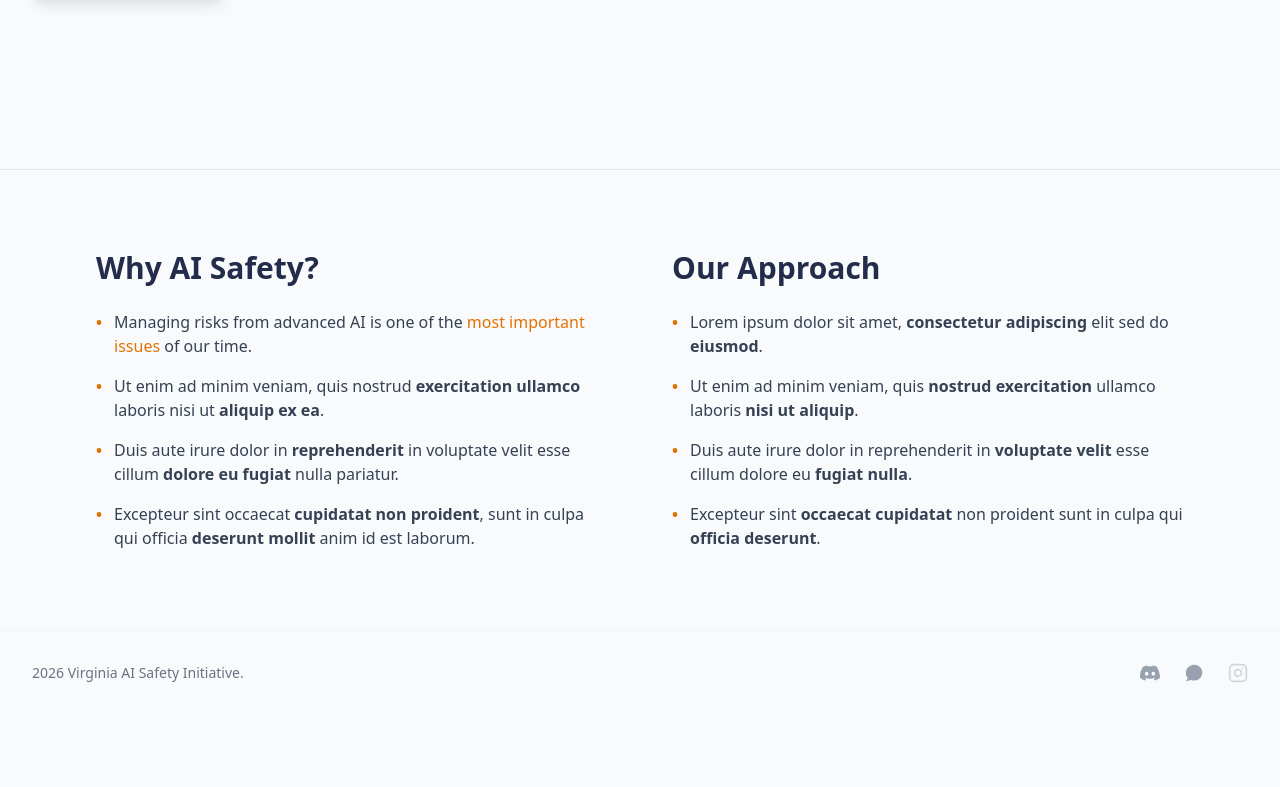
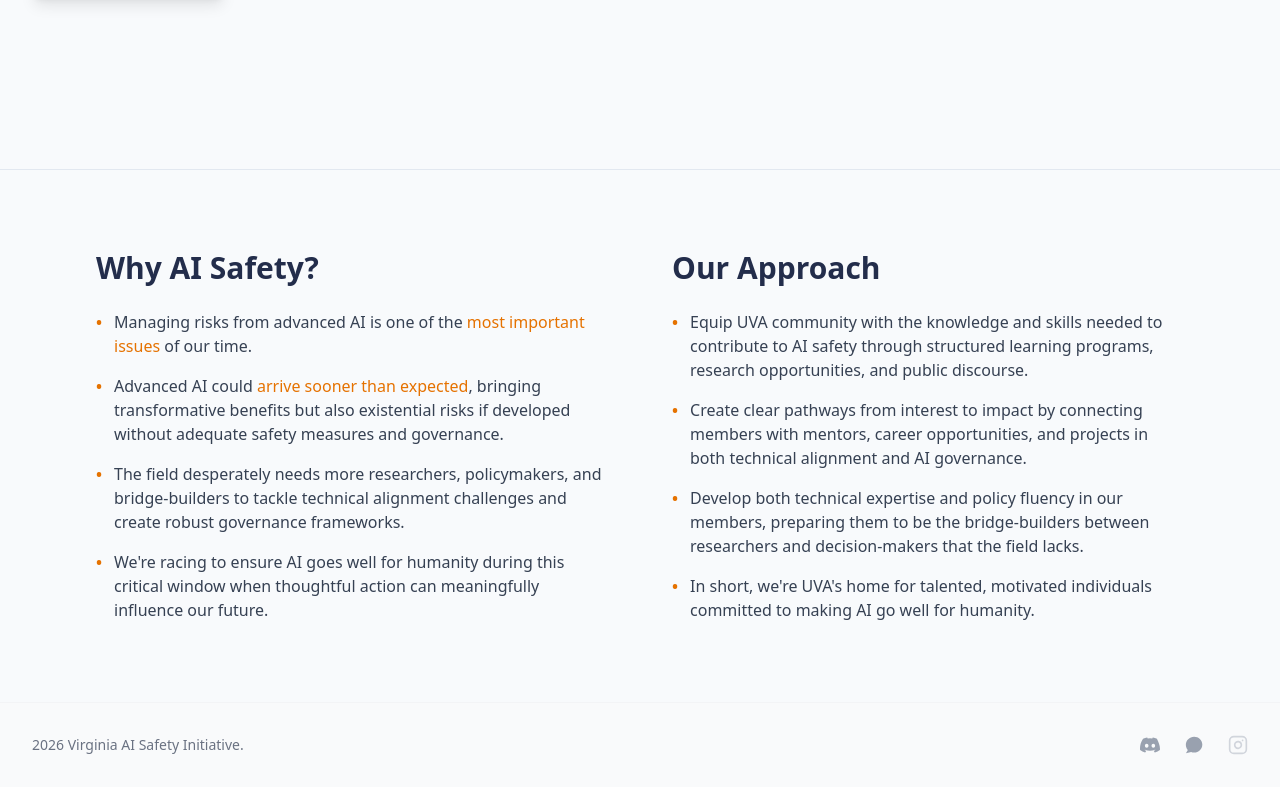
Before and after one commit to Virginia-AI-Security-Initiative/VAISI_Website, a Next.js app: page / in a window 1280 px wide. Shown: the part 723-1510 px from the top of the page. Before the commit the page ends 1438 px from the top, so only its background shows below. Built offline with nearby package versions, Linux system fonts and the light colour scheme; a web font is replaced by a local one.

Commit message:
added text to bottom of home page, needs more links.

```diff
--- a/app/page.tsx
+++ b/app/page.tsx
@@ -57,19 +57,19 @@ export default function Home() {
                 <li className="flex gap-3">
                   <span className="text-secondary font-bold">•</span>
                   <span>
-                    Ut enim ad minim veniam, quis nostrud <strong>exercitation ullamco</strong> laboris nisi ut <strong>aliquip ex ea</strong>.
+                    Advanced AI could <a href="https://ai-2027.com/" target="_blank" rel="noopener noreferrer" className="text-secondary hover:underline">arrive sooner</a> <a href="https://open.substack.com/pub/helentoner/p/long-timelines-to-advanced-ai-have?utm_campaign=post-expanded-share&utm_medium=web" target="_blank" rel="noopener noreferrer" className="text-secondary hover:underline">than expected</a>, bringing transformative benefits but also existential risks if developed without adequate safety measures and governance.
                   </span>
                 </li>
                 <li className="flex gap-3">
                   <span className="text-secondary font-bold">•</span>
                   <span>
-                    Duis aute irure dolor in <strong>reprehenderit</strong> in voluptate velit esse cillum <strong>dolore eu fugiat</strong> nulla pariatur.
+                    The field desperately needs more researchers, policymakers, and bridge-builders to tackle technical alignment challenges and create robust governance frameworks.
                   </span>
                 </li>
                 <li className="flex gap-3">
                   <span className="text-secondary font-bold">•</span>
                   <span>
-                    Excepteur sint occaecat <strong>cupidatat non proident</strong>, sunt in culpa qui officia <strong>deserunt mollit</strong> anim id est laborum.
+                    We're racing to ensure AI goes well for humanity during this critical window when thoughtful action can meaningfully influence our future.
                   </span>
                 </li>
               </ul>
@@ -82,25 +82,25 @@ export default function Home() {
                 <li className="flex gap-3">
                   <span className="text-secondary font-bold">•</span>
                   <span>
-                    Lorem ipsum dolor sit amet, <strong>consectetur adipiscing</strong> elit sed do <strong>eiusmod</strong>.
+                    Equip UVA community with the knowledge and skills needed to contribute to AI safety through structured learning programs, research opportunities, and public discourse.
                   </span>
                 </li>
                 <li className="flex gap-3">
                   <span className="text-secondary font-bold">•</span>
                   <span>
-                    Ut enim ad minim veniam, quis <strong>nostrud exercitation</strong> ullamco laboris <strong>nisi ut aliquip</strong>.
+                    Create clear pathways from interest to impact by connecting members with mentors, career opportunities, and projects in both technical alignment and AI governance.
                   </span>
                 </li>
                 <li className="flex gap-3">
                   <span className="text-secondary font-bold">•</span>
                   <span>
-                    Duis aute irure dolor in reprehenderit in <strong>voluptate velit</strong> esse cillum dolore eu <strong>fugiat nulla</strong>.
+                    Develop both technical expertise and policy fluency in our members, preparing them to be the bridge-builders between researchers and decision-makers that the field lacks.
                   </span>
                 </li>
                 <li className="flex gap-3">
                   <span className="text-secondary font-bold">•</span>
-                  <span>
-                    Excepteur sint <strong>occaecat cupidatat</strong> non proident sunt in culpa qui <strong>officia deserunt</strong>.
+                    <span>
+                    In short, we're UVA's home for talented, motivated individuals committed to making AI go well for humanity.
                   </span>
                 </li>
               </ul>
```
